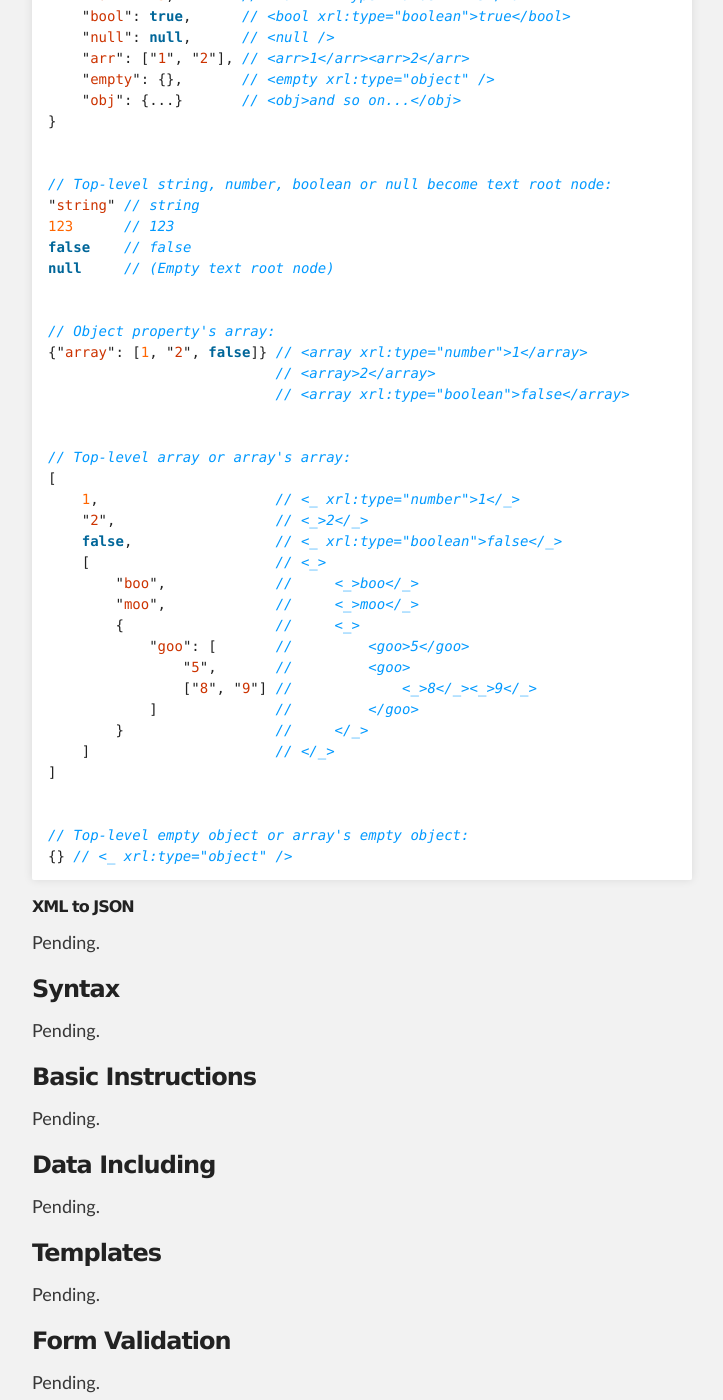
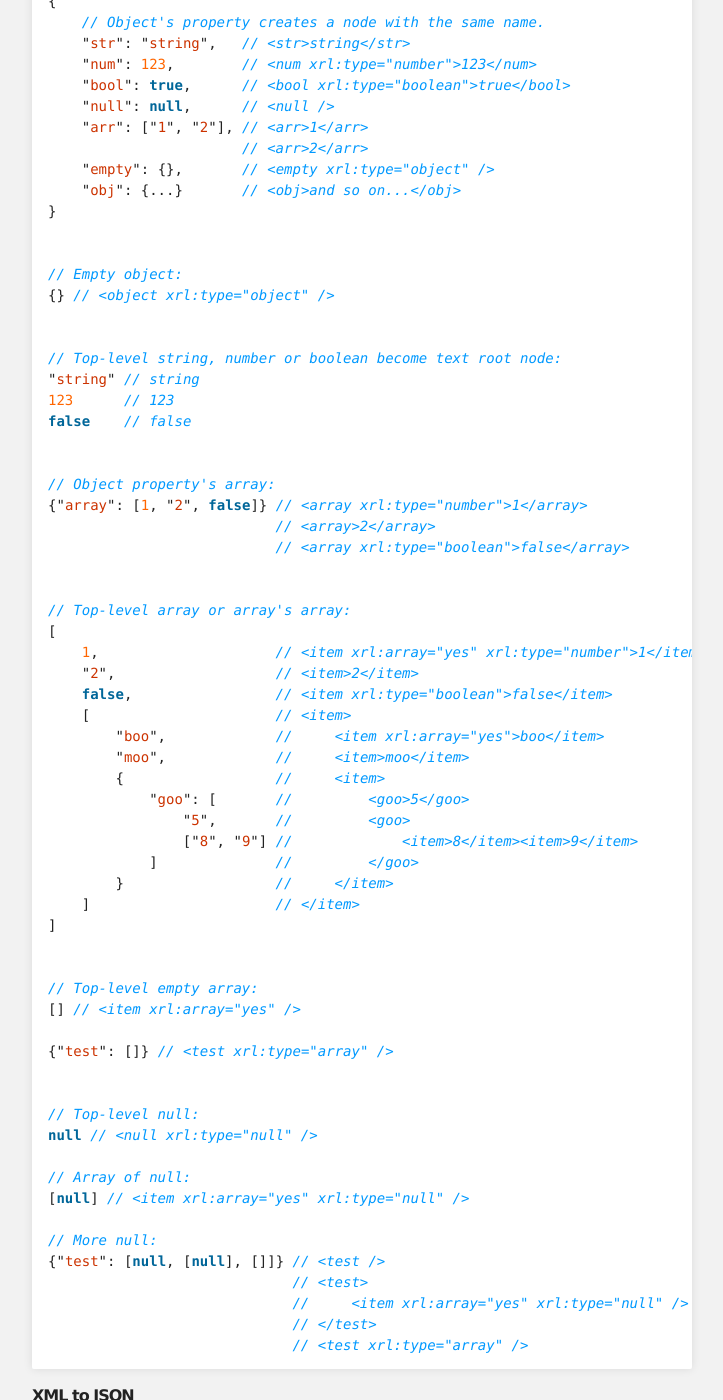
Before and after one commit to hoho/xrlt, a Jekyll site: the page built from documentation/index.html, in a window 1280 px wide and 1400 px high, scrolled down 2526 px. Shown: the whole window, without its empty margins (288-1011 px from the left). Built offline with Jekyll 4.4.1, drawn with Linux system fonts in a browser that asks for light colours; Markdown is read by kramdown in place of the engine named in the settings; some of the changed text lies outside the part shown.

Commit message:
Documention mapping details.

```diff
--- a/documentation/index.html
+++ b/documentation/index.html
@@ -99,6 +100,11 @@ access data before any destructive mapping happened.</p>
     <li>More than one root element is allowed.</li>
     <li>Text node is allowed as root element.</li>
 </ol>
+
+Details described below still require more thinking, some details are subject
+to be corrected.</p>
+
+<p>
 {% highlight javascript %}// Non-empty object creates a set of nodes:
 {
     // Object's property creates a node with the same name.
@@ -106,17 +112,21 @@ access data before any destructive mapping happened.</p>
     "num": 123,        // <num xrl:type="number">123</num>
     "bool": true,      // <bool xrl:type="boolean">true</bool>
     "null": null,      // <null />
-    "arr": ["1", "2"], // <arr>1</arr><arr>2</arr>
+    "arr": ["1", "2"], // <arr>1</arr>
+                       // <arr>2</arr>
     "empty": {},       // <empty xrl:type="object" />
     "obj": {...}       // <obj>and so on...</obj>
 }
 
 
-// Top-level string, number, boolean or null become text root node:
+// Empty object:
+{} // <object xrl:type="object" />
+
+
+// Top-level string, number or boolean become text root node:
 "string" // string
 123      // 123
 false    // false
-null     // (Empty text root node)
 
 
 // Object property's array:
@@ -127,24 +137,40 @@ null     // (Empty text root node)
 
 // Top-level array or array's array:
 [
-    1,                     // <_ xrl:type="number">1</_>
-    "2",                   // <_>2</_>
-    false,                 // <_ xrl:type="boolean">false</_>
-    [                      // <_>
-        "boo",             //     <_>boo</_>
-        "moo",             //     <_>moo</_>
-        {                  //     <_>
+    1,                     // <item xrl:array="yes" xrl:type="number">1</item>
+    "2",                   // <item>2</item>
+    false,                 // <item xrl:type="boolean">false</item>
+    [                      // <item>
+        "boo",             //     <item xrl:array="yes">boo</item>
+        "moo",             //     <item>moo</item>
+        {                  //     <item>
             "goo": [       //         <goo>5</goo>
                 "5",       //         <goo>
-                ["8", "9"] //             <_>8</_><_>9</_>
+                ["8", "9"] //             <item>8</item><item>9</item>
             ]              //         </goo>
-        }                  //     </_>
-    ]                      // </_>
+        }                  //     </item>
+    ]                      // </item>
 ]
 
 
-// Top-level empty object or array's empty object:
-{} // <_ xrl:type="object" />
+// Top-level empty array:
+[] // <item xrl:array="yes" />
+
+{"test": []} // <test xrl:type="array" />
+
+
+// Top-level null:
+null // <null xrl:type="null" />
+
+// Array of null:
+[null] // <item xrl:array="yes" xrl:type="null" />
+
+// More null:
+{"test": [null, [null], []]} // <test />
+                             // <test>
+                             //     <item xrl:array="yes" xrl:type="null" />
+                             // </test>
+                             // <test xrl:type="array" />
 {% endhighlight %}</p>
 
 <h6>XML to JSON</h6>
```
Also changed, not shown: other parts of documentation/index.html (+2 -1 lines).
